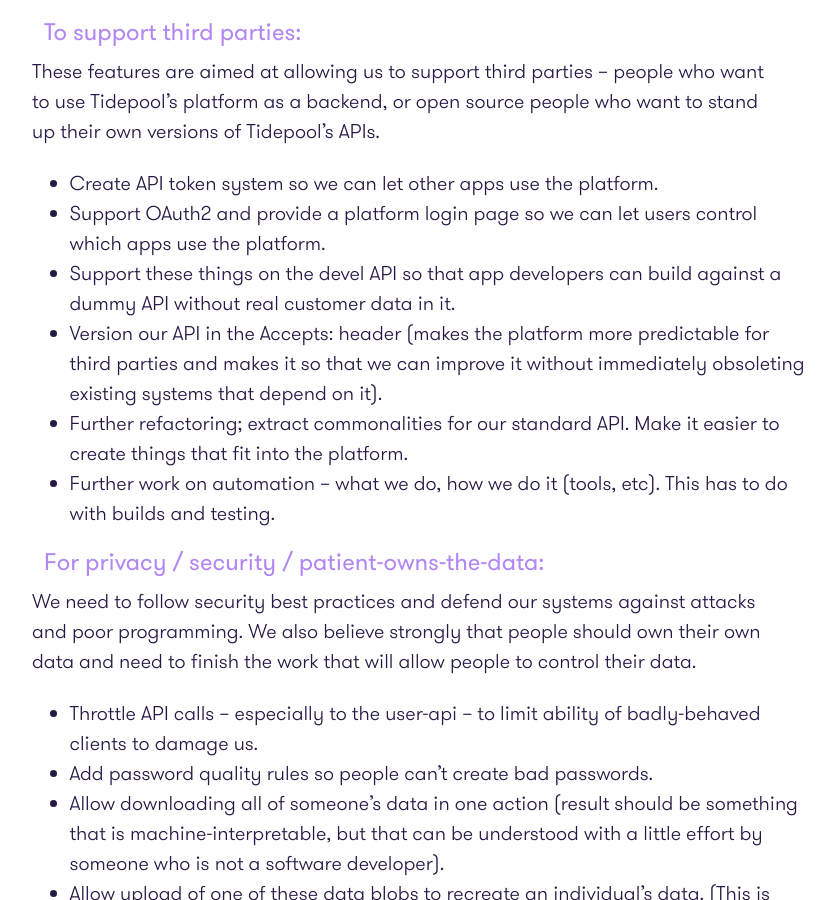
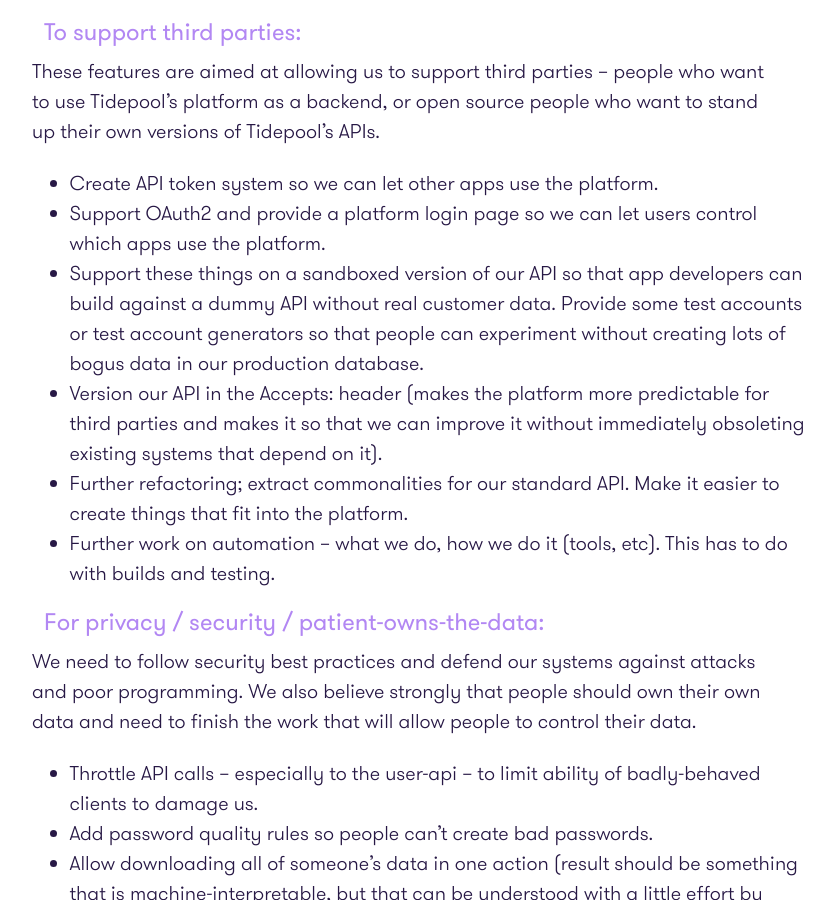
Before and after one commit to tidepool-org/tidepool-org.github.io, a Jekyll site: the page built from PlatformRoadmap.md, in a window 1280 px wide and 900 px high, scrolled down 2897 px. Shown: the whole window, without its empty margins (173-1007 px from the left). Built offline with Jekyll 4.4.1, drawn with Linux system fonts in a browser that asks for light colours.

Commit message:
Clarification on sandbox.

```diff
--- a/PlatformRoadmap.md
+++ b/PlatformRoadmap.md
@@ -58,7 +58,7 @@ These features are aimed at allowing us to support third parties -- people who w
 
   * Create API token system so we can let other apps use the platform.
   * Support OAuth2 and provide a platform login page so we can let users control which apps use the platform.
-  * Support these things on the devel API so that app developers can build against a dummy API without real customer data in it.
+  * Support these things on a sandboxed version of our API so that app developers can build against a dummy API without real customer data. Provide some test accounts or test account generators so that people can experiment without creating lots of bogus data in our production database.
   * Version our API in the Accepts: header (makes the platform more predictable for third parties and makes it so that we can improve it without immediately obsoleting existing systems that depend on it).
   * Further refactoring; extract commonalities for our standard API. Make it easier to create things that fit into the platform.
   * Further work on automation -- what we do, how we do it (tools, etc). This has to do with builds and testing.
```
